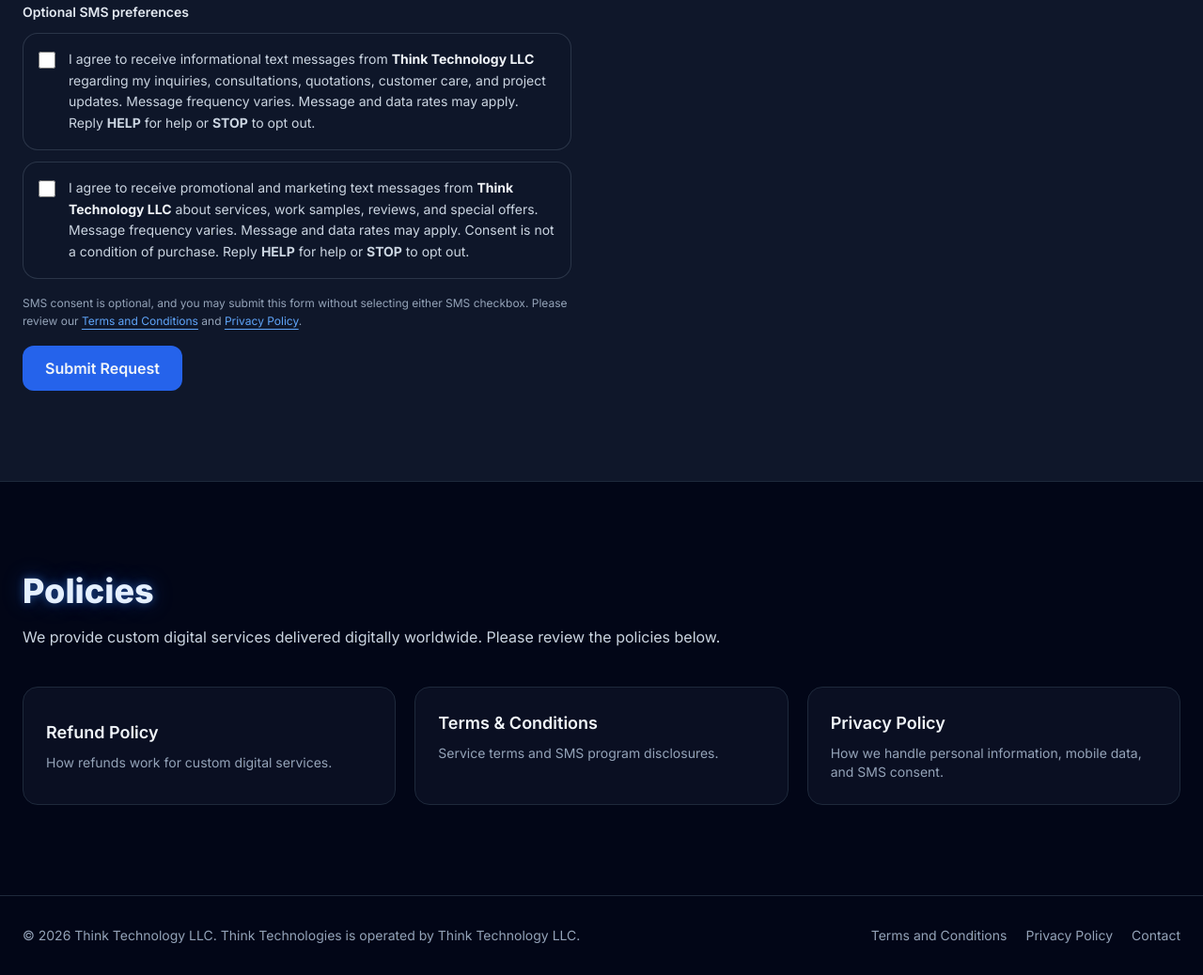
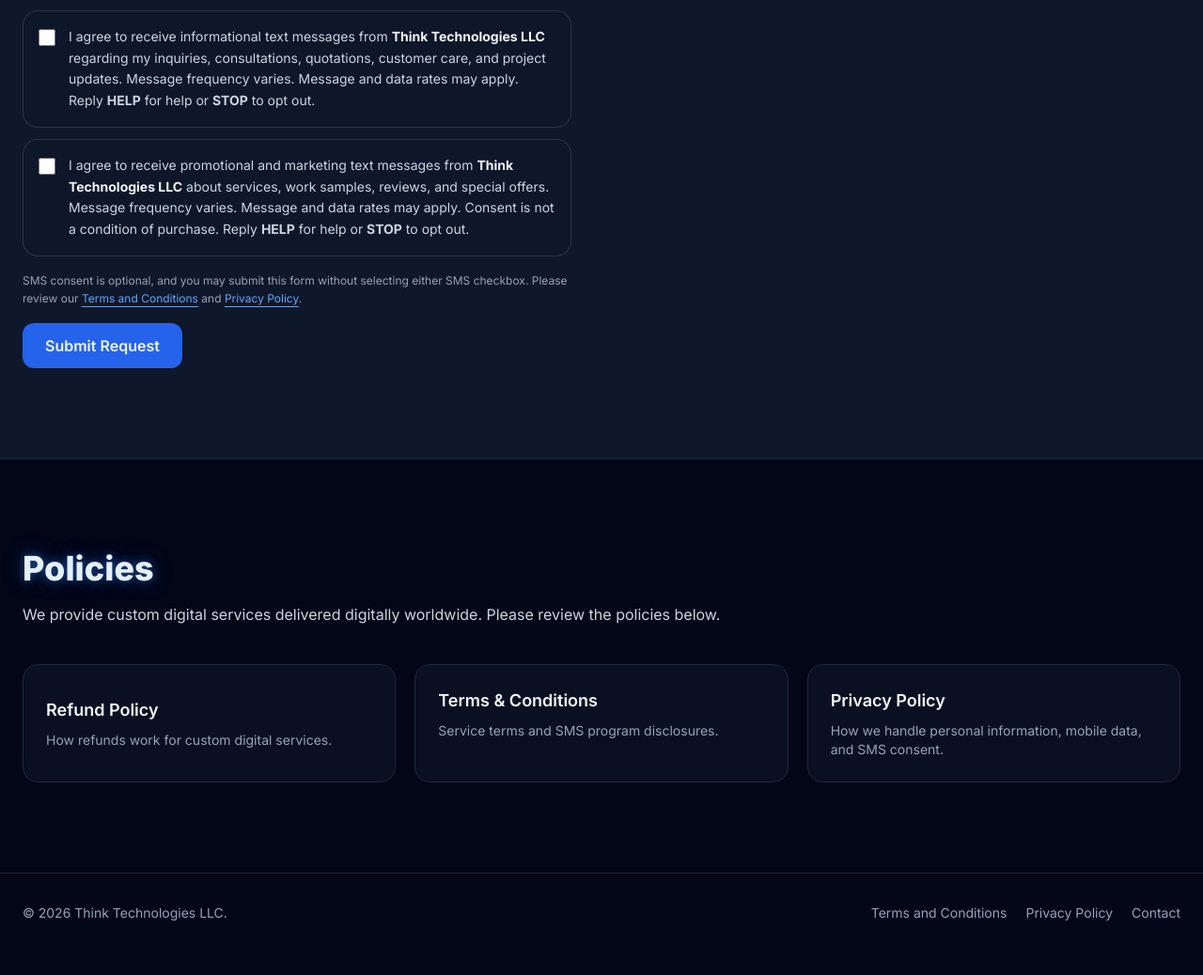
Before and after one commit to Saadk-think/Saadk-think.github.io, a plain HTML site: page index.html in a window 1280 px wide. Shown: the part 3563-4601 px from the top of the page at 94% size. After the commit the page ends 4577 px from the top, so only its background shows below. Drawn offline with nearby package versions, Linux system fonts and the light colour scheme.

Commit message:
Update company name from 'Think Technology' to 'Think Technologies'

```diff
--- a/index.html
+++ b/index.html
@@ -34,7 +34,7 @@
     "@context": "https://schema.org",
     "@type": "Organization",
     "name": "Think Technologies",
-    "legalName": "Think Technology LLC",
+    "legalName": "Think Technologies LLC",
     "url": "/",
     "description": "US-based digital services: book writing, editing, marketing, and website development for authors and businesses.",
     "email": "info@thinktechnologies.net",
@@ -618,8 +618,7 @@ background: rgba(15,23,42,0.55);
             </p>
             <p>
               <span class="font-semibold text-slate-200">Address 1:</span><br>
-              30 North Gould Street STE R<br>
-              Sheridan, WY 82801, United States
+             Sheridan, WY 82801, United States
             </p>
 
             <p>
@@ -677,7 +676,7 @@ background: rgba(15,23,42,0.55);
                 <label class="consent-option">
                   <input type="checkbox" name="informational_sms_consent" value="YES — consumer selected the informational SMS checkbox">
                   <span class="text-sm text-slate-300 leading-relaxed">
-                    I agree to receive informational text messages from <strong class="text-slate-100">Think Technology LLC</strong>
+                    I agree to receive informational text messages from <strong class="text-slate-100">Think Technologies LLC</strong>
                     regarding my inquiries, consultations, quotations, customer care, and project updates.
                     Message frequency varies. Message and data rates may apply. Reply <strong>HELP</strong> for help or
                     <strong>STOP</strong> to opt out.
@@ -687,7 +686,7 @@ background: rgba(15,23,42,0.55);
                 <label class="consent-option">
                   <input type="checkbox" name="marketing_sms_consent" value="YES — consumer selected the marketing SMS checkbox">
                   <span class="text-sm text-slate-300 leading-relaxed">
-                    I agree to receive promotional and marketing text messages from <strong class="text-slate-100">Think Technology LLC</strong>
+                    I agree to receive promotional and marketing text messages from <strong class="text-slate-100">Think Technologies LLC</strong>
                     about services, work samples, reviews, and special offers. Message frequency varies. Message and data rates may apply.
                     Consent is not a condition of purchase. Reply <strong>HELP</strong> for help or <strong>STOP</strong> to opt out.
                   </span>
@@ -792,7 +791,7 @@ background: rgba(15,23,42,0.55);
 
     <footer class="border-t border-slate-800 bg-slate-950 py-8">
       <div class="max-w-7xl mx-auto px-4 sm:px-6 flex flex-col md:flex-row gap-4 md:items-center md:justify-between text-sm text-slate-400">
-        <p>&copy; <span id="copyrightYear"></span> Think Technology LLC. Think Technologies is operated by Think Technology LLC.</p>
+        <p>&copy; <span id="copyrightYear"></span> Think Technologies LLC.</p>
         <div class="flex flex-wrap gap-x-5 gap-y-2">
           <a href="terms-and-conditions/" class="hover:text-blue-400">Terms and Conditions</a>
           <a href="privacy-policy/" class="hover:text-blue-400">Privacy Policy</a>
```
